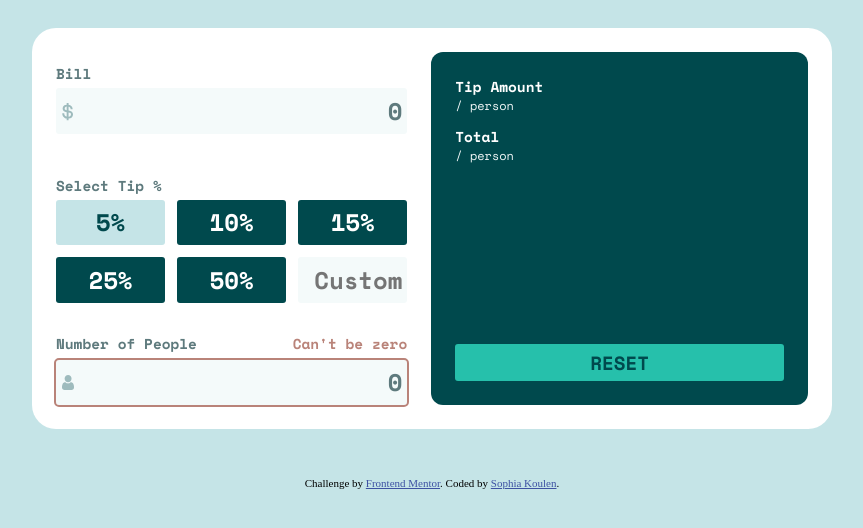
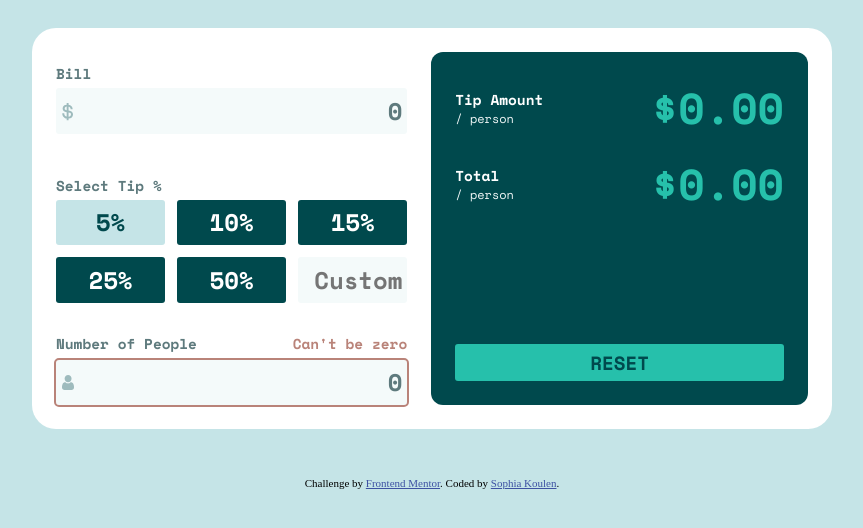
Before and after one commit to sophiakoulen/tip-calculator-app-main, a plain HTML site: page index.html in a window 1280 px wide. Shown: the part 126-654 px from the top of the page, without its empty margins (208-1071 px from the left). Drawn offline with nearby package versions, Linux system fonts and the light colour scheme.

Commit message:
minor change

```diff
--- a/index.html
+++ b/index.html
@@ -40,14 +40,14 @@
 				<p class="label">Tip Amount</p>
 				<p class="pp">/ person</p>
 				</div>
-				<p class="result"></p>
+				<p class="result">$0.00</p>
 			</div>
 			<div class="total">
 				<div>
 				<p class="label">Total</p>
 				<p class="pp">/ person</p>
 				</div>
-				<p class="result"></p>
+				<p class="result">$0.00</p>
 			</div>
 			</div>
 			<button>RESET</button>
```
